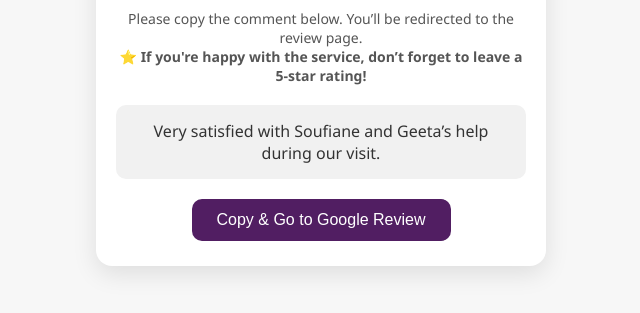
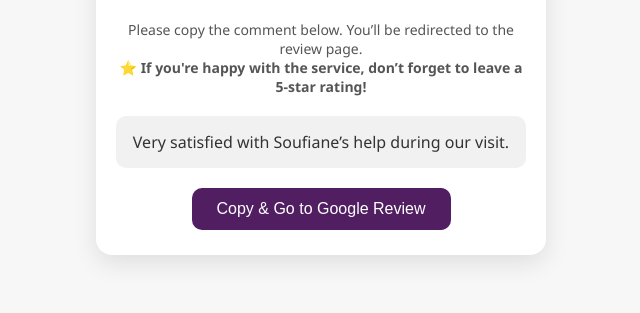
Before and after one commit to soufianerhafes/premier, a plain HTML site: page index.html in a window 1280 px wide. Shown: the part 381-694 px from the top of the page, without its empty margins (319-959 px from the left). Drawn offline with Linux system fonts and the light colour scheme.

Commit message:
Update index.html

```diff
--- a/index.html
+++ b/index.html
@@ -96,26 +96,27 @@
 
   <script>
     const phrases = [
-  "I had an amazing experience thanks to Soufiane and Geeta! They were professional, friendly, and very helpful.",
-  "Soufiane and Geeta went above and beyond to ensure we had a great stay. Truly outstanding service!",
-  "Excellent service from Soufiane and Geeta. They made our visit memorable!",
-  "Huge thanks to Soufiane and Geeta for their dedication and exceptional hospitality!",
-  "Soufiane and Geeta made us feel at home. Great attitude and wonderful service!",
-  "Amazing hospitality by Soufiane and Geeta – highly recommend them!",
-  "Soufiane and Geeta are the reason our stay was so pleasant. Thank you!",
-  "Exceptional care and service from Soufiane and Geeta. True professionals!",
-  "Very polite and helpful – thank you Soufiane and Geeta for your great service!",
-  "Soufiane and Geeta were always there when we needed help. Outstanding!",
-  "Thanks Soufiane and Geeta for your warm welcome and great service!",
-  "I was impressed by Soufiane and Geeta’s professionalism. Great job!",
-  "Soufiane and Geeta made everything easy for us. Thank you!",
-  "Fantastic customer care by Soufiane and Geeta!",
-  "Soufiane and Geeta provided top-level service. 5 stars!",
-  "A big thank you to Soufiane and Geeta for their excellent support!",
-  "Courteous, kind, and professional – thank you Soufiane and Geeta!",
-  "Great attention to detail from Soufiane and Geeta – excellent!",
-  "Very satisfied with Soufiane and Geeta’s help during our visit.",
-  "The best service ever – thank you Soufiane and Geeta!"
+"I had an amazing experience thanks to Soufiane! He was professional, friendly, and very helpful.",
+"Soufiane went above and beyond to ensure we had a great stay. Truly outstanding service!",
+"Excellent service from Soufiane. He made our visit memorable!",
+"Huge thanks to Soufiane for his dedication and exceptional hospitality!",
+"Soufiane made us feel at home. Great attitude and wonderful service!",
+"Amazing hospitality by Soufiane – highly recommend him!",
+"Soufiane is the reason our stay was so pleasant. Thank you!",
+"Exceptional care and service from Soufiane. A true professional!",
+"Very polite and helpful – thank you Soufiane for your great service!",
+"Soufiane was always there when we needed help. Outstanding!",
+"Thanks Soufiane for your warm welcome and great service!",
+"I was impressed by Soufiane’s professionalism. Great job!",
+"Soufiane made everything easy for us. Thank you!",
+"Fantastic customer care by Soufiane!",
+"Soufiane provided top-level service. 5 stars!",
+"A big thank you to Soufiane for his excellent support!",
+"Courteous, kind, and professional – thank you Soufiane!",
+"Great attention to detail from Soufiane – excellent!",
+"Very satisfied with Soufiane’s help during our visit.",
+"The best service ever – thank you Soufiane!"
+
     ];
 
     const randomIndex = Math.floor(Math.random() * phrases.length);
```
